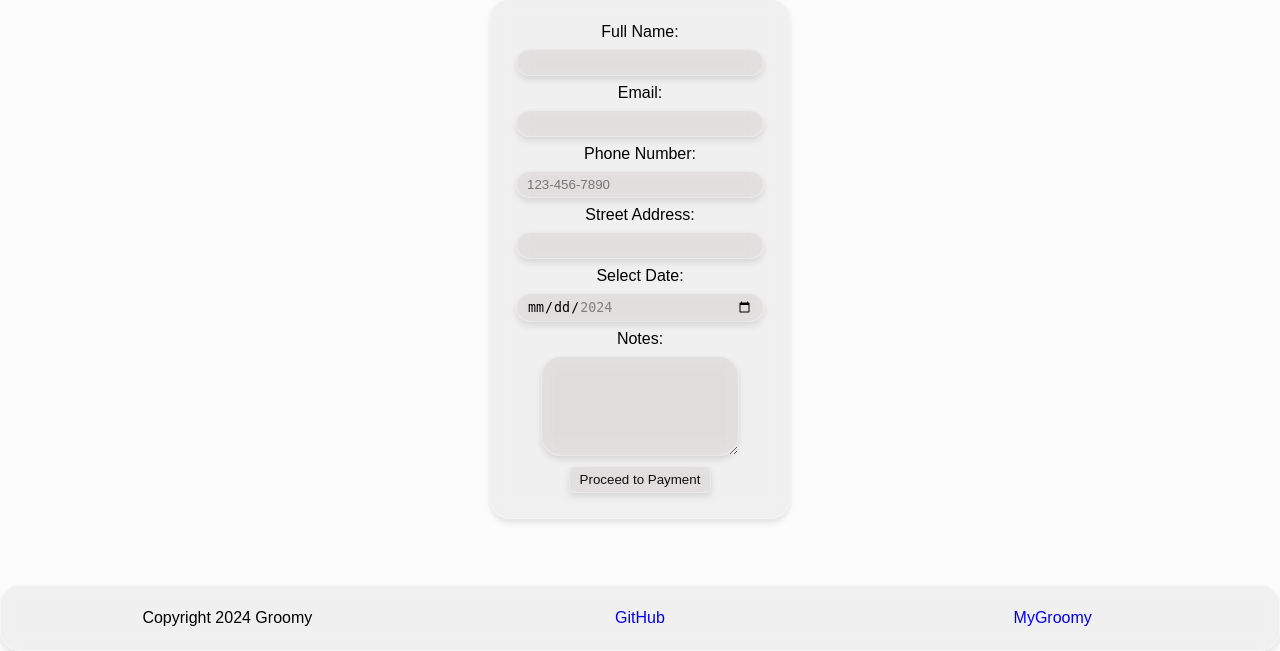
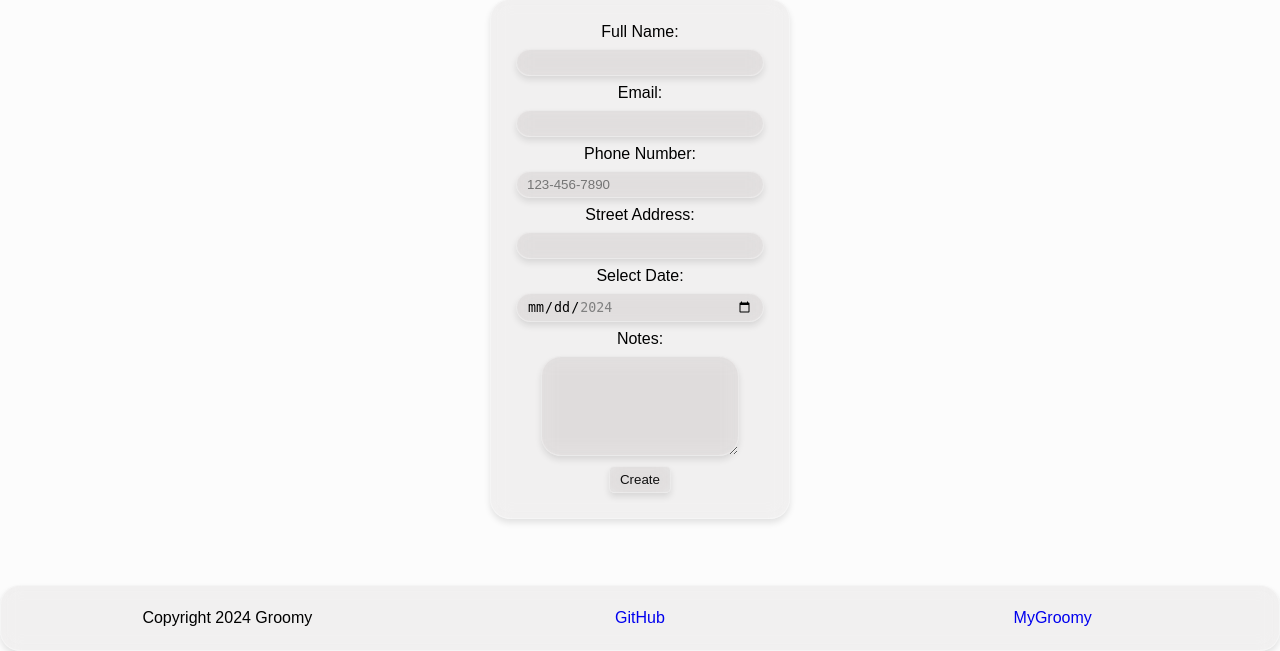
Before and after one commit to bsu-cs4360-software-engineering/groomy-table, a Flask app: page /dashboard/create_appointment in a window 1280 px wide. Shown: the part 269-920 px from the top of the page. Run offline with Flask 3, Linux system fonts and the light colour scheme; the visitor is signed in with stand-in values (Sample User, id 1); some libraries are stand-ins or nearby versions.

Commit message:
minor template fix

```diff
--- a/templates/create_appointment.html
+++ b/templates/create_appointment.html
@@ -78,7 +78,7 @@
                 <label for="notes">Notes:</label>
                 {{ form.notes(size=32) }}
 
-                <button type="submit" id="submit">Proceed to Payment</button>
+                <button type="submit" id="submit">Create</button>
             </form>
             <div id="time_slots"></div>
         </div>
```
